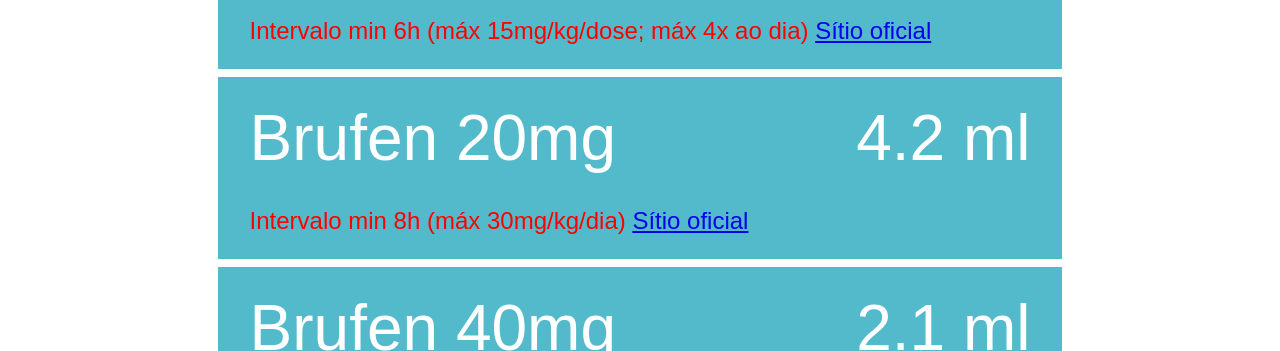
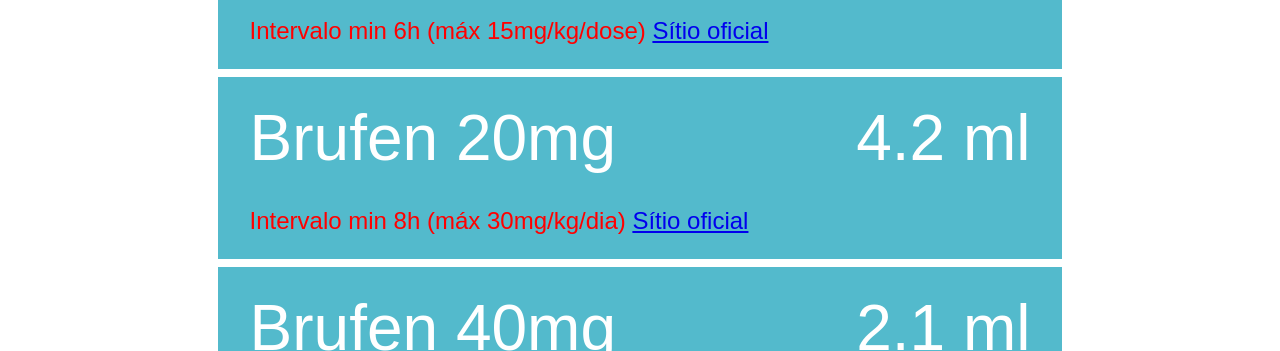
Before and after one commit to nunoi/calcdoses, a website built with Vite: page index.html in a window 1280 px wide. Shown: the part 749-1100 px from the top of the page. Built offline with nearby package versions, Linux system fonts and the light colour scheme.

Commit message:
Minor tweak

```diff
--- a/index.html
+++ b/index.html
@@ -30,7 +30,7 @@
             <div class="display">Benuron</div>
             <div class="displayres"><span id="benuronDisplay"></span>&nbsp;ml</div>
             <div class="displayinfo">
-                Intervalo min 6h (máx 15mg/kg/dose; máx 4x ao dia)
+                Intervalo min 6h (máx 15mg/kg/dose)
                 <a href="https://ben-u-ron.pt/ben-u-ron-xarope/#FIy">
                 Sítio oficial
                 </a>
```
